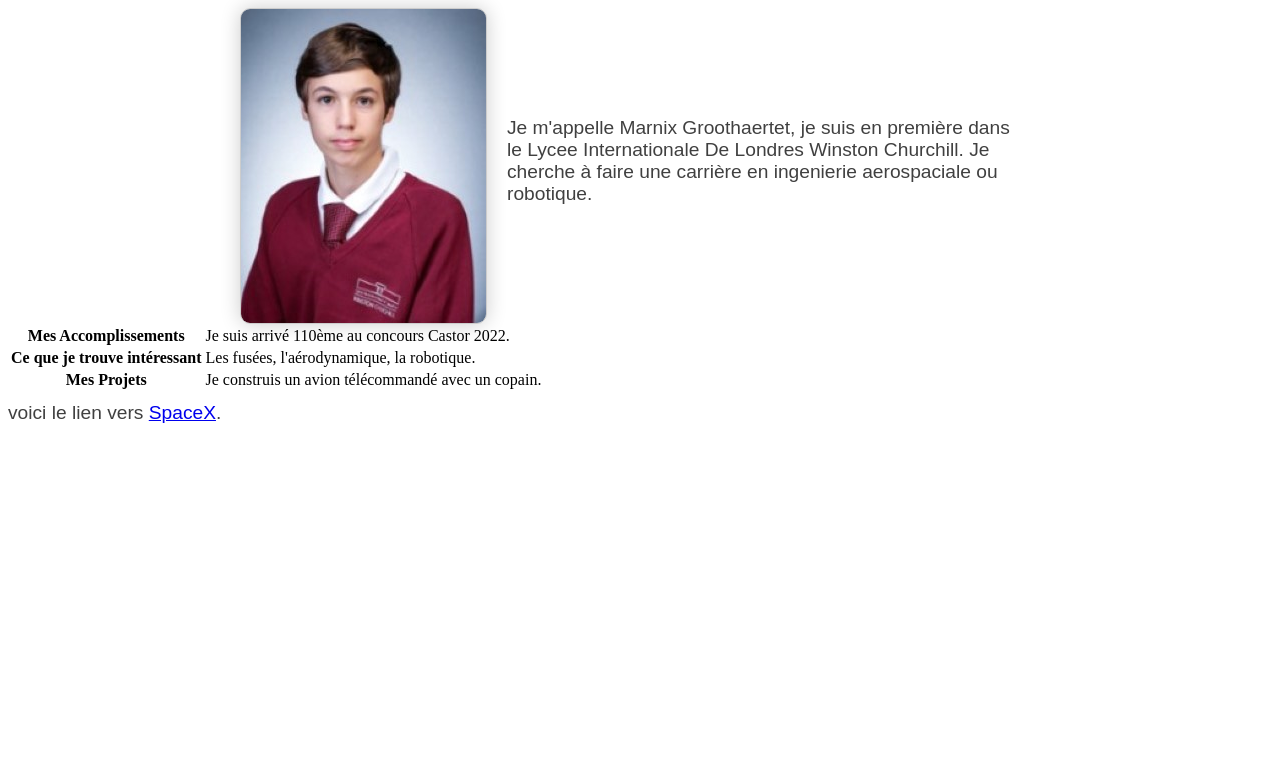
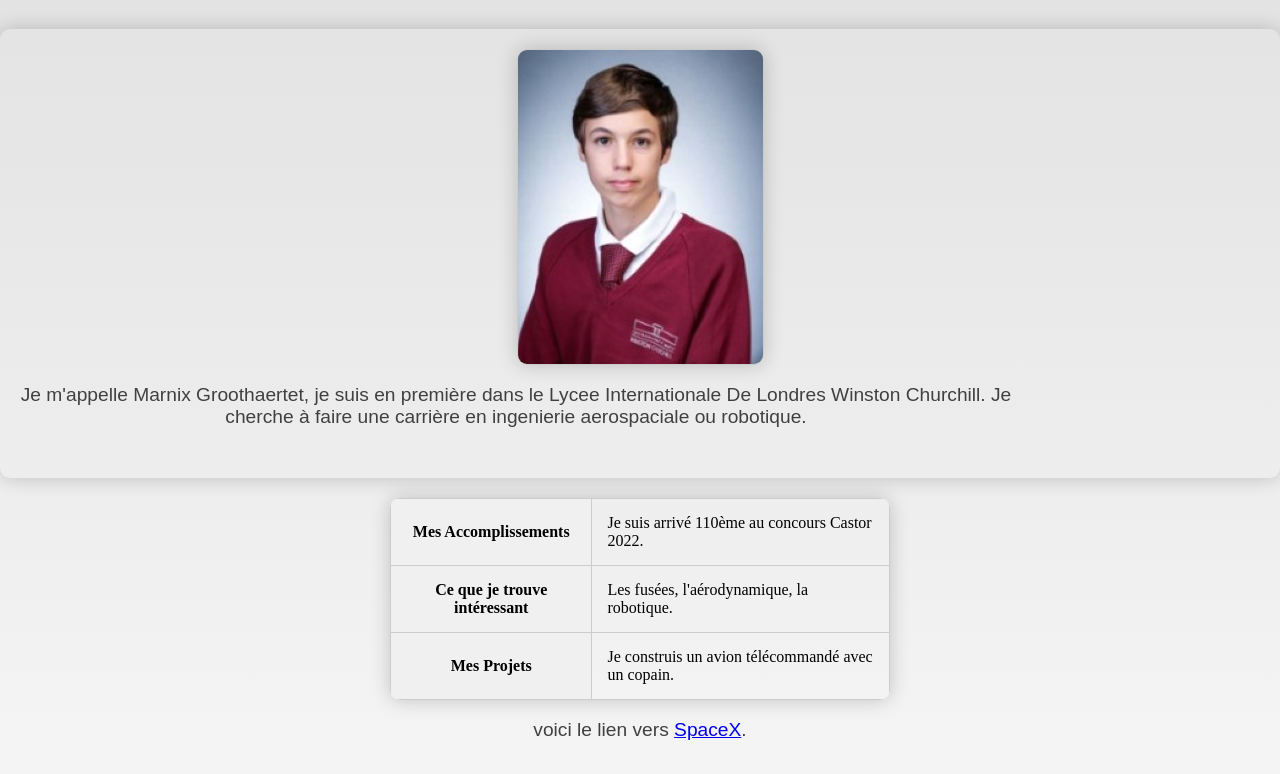
Before and after one commit to MarnixGr/myCV, a plain HTML site: page index.html in a window 1280 px wide. Drawn offline with Linux system fonts and the light colour scheme.

Commit message:
Update customise.css

```diff
--- a/customise.css
+++ b/customise.css
@@ -1,41 +1,65 @@
-.container {
+body {
+    background: linear-gradient(to top, #f5f5f5, #e3e3e3);
+    height: 100vh;
+    margin: 0;
     display: flex;
+    flex-direction: column;
     align-items: center;
     justify-content: center;
-    max-width: 800px; /* Adjust the maximum width as needed */
-    margin: 0 auto;
 }
 
-img {
-    max-width: 50%; /* Adjust the width of the image */
-    border: 1px solid #ccc;
+.container {
+    background-color: light gray;
+    padding: 20px;
     border-radius: 10px;
     box-shadow: 0px 0px 20px rgba(0, 0, 0, 0.2);
 }
 
-.text {
-    padding: 20px; /* Adjust the padding as needed */
-}
-
 h1 {
     font-family: "Arial", sans-serif;
-    font-size: 2em;
+    font-size: 3em;
     color: #2b2b2b;
-    text-align: left;
-    margin: 0;
+    text-align: center;
+    margin-bottom: 20px;
+    text-shadow: 2px 2px 4px rgba(0, 0, 0, 0.2);
+    margin-top: 0;
 }
 
 p {
     font-family: "Arial", sans-serif;
     color: #404040;
     font-size: 1.2em;
-    text-align: left;
-    margin-top: 10px; /* Adjust the margin as needed */
+    text-align: center;
+    max-width: 80%;
+    margin-bottom: 30px;
 }
 
-/* Media Query for Responsive Design (adjust values as needed) */
-@media (max-width: 768px) {
-    img {
-        max-width: 100%; /* Adjust the width of the image for smaller screens */
-    }
+img {
+    max-width: 100%;
+    display: block;
+    margin: 0 auto;
+    border: 1px solid #ccc;
+    border-radius: 10px;
+    box-shadow: 0px 0px 20px rgba(0, 0, 0, 0.2);
 }
+
+table {
+    width: 80%;
+    max-width: 500px;
+    margin: 0 auto;
+    border-collapse: collapse;
+    margin-top: 20px;
+    border-radius: 10px;
+    overflow: hidden;
+    box-shadow: 0px 0px 20px rgba(0, 0, 0, 0.2);
+}
+
+th, td {
+    padding: 15px;
+    border: 1px solid #ccc;
+}
+
+th {
+    background-color: #f0f0f0;
+    font-weight: bold;
+}
```
